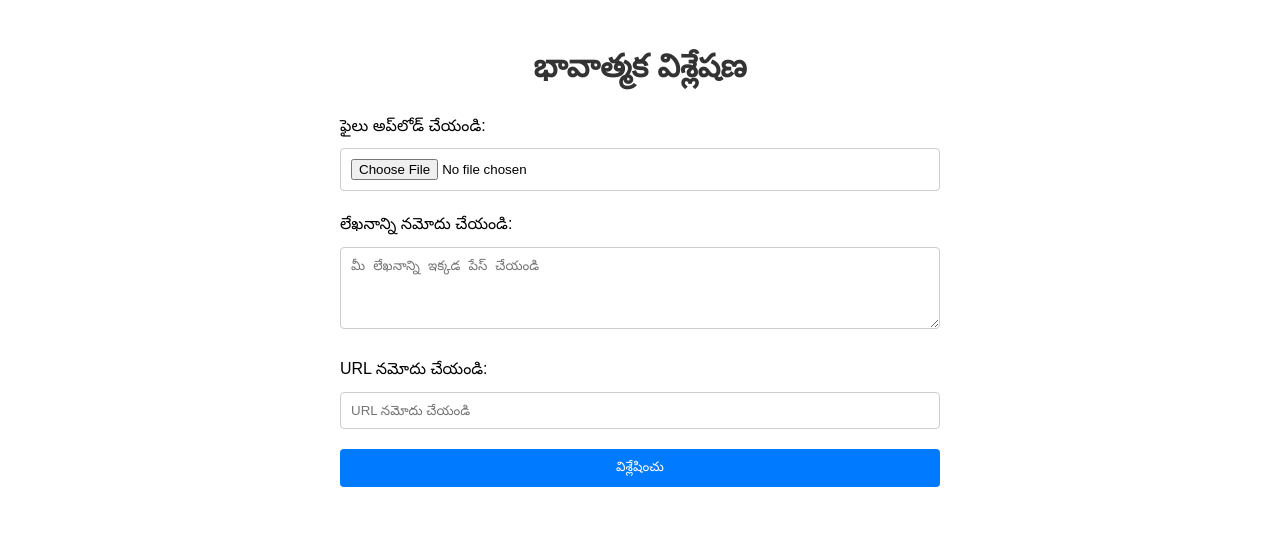
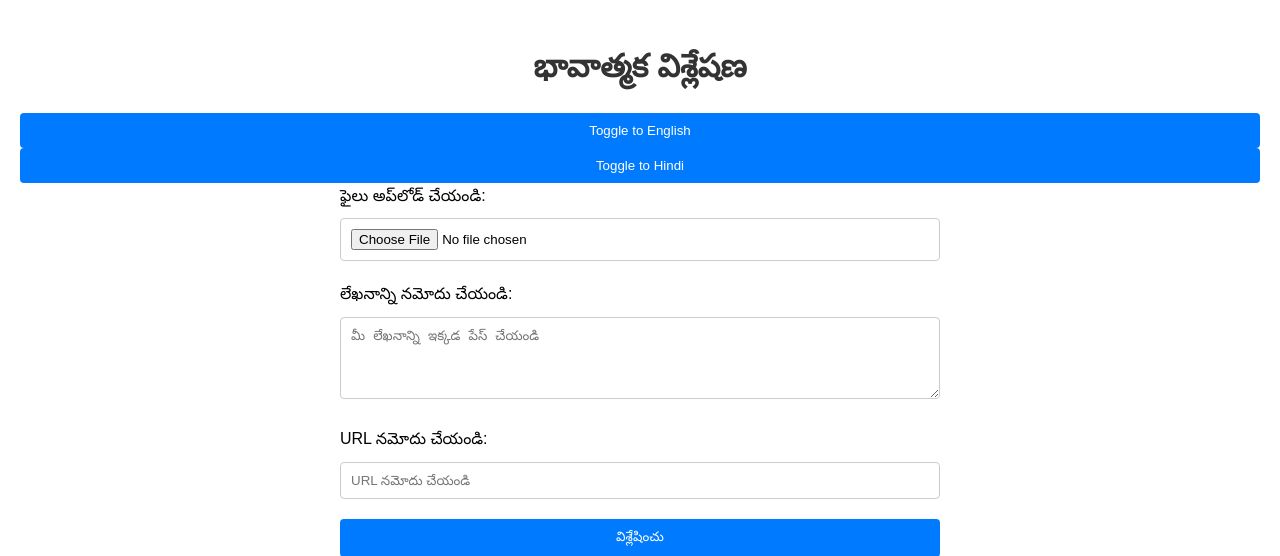
Before and after one commit to RohitSathya/SentimentalAnalysis, a Flask app: page /t.html in a window 1280 px wide. Shown: the top 556 px of the page. Run offline with Flask 3, Linux system fonts and the light colour scheme.

Commit message:
Update t.html

```diff
--- a/templates/t.html
+++ b/templates/t.html
@@ -83,6 +83,8 @@
 </head>
 <body>
     <h1>భావాత్మక విశ్లేషణ</h1>
+    <button onclick="english()">Toggle to English</button>
+     <button onclick="hindi()">Toggle to Hindi</button>
     <form action="/analyze" method="post" enctype="multipart/form-data">
        <label for="file">ఫైలు అప్‌లోడ్ చేయండి:</label>
        <input type="file" name="file" id="file">
@@ -114,6 +116,12 @@
     </div>
     {% endif %}
 <script>
+      function english(){
+        window.location.href='r.html'
+    }
+    function hindi(){
+        window.location.href='h.html'
+    }
 </script>
 </body>
 </html>
```
